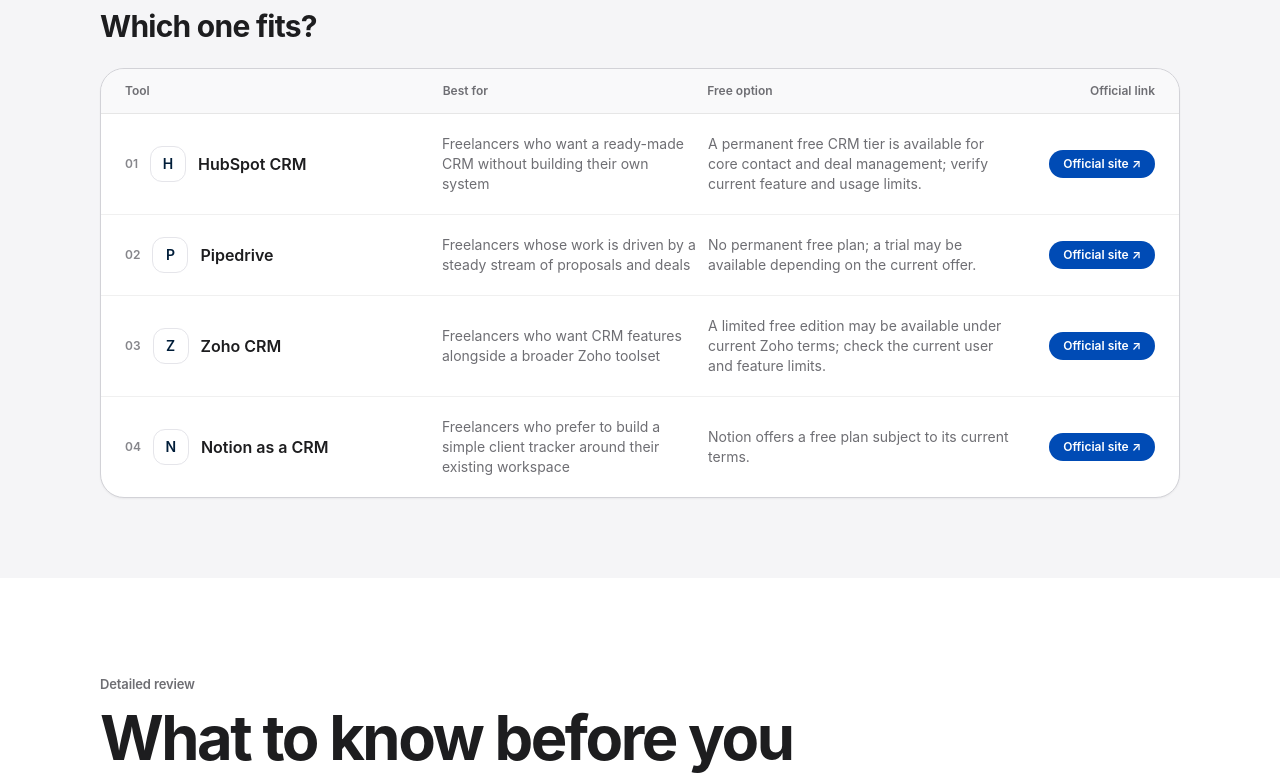
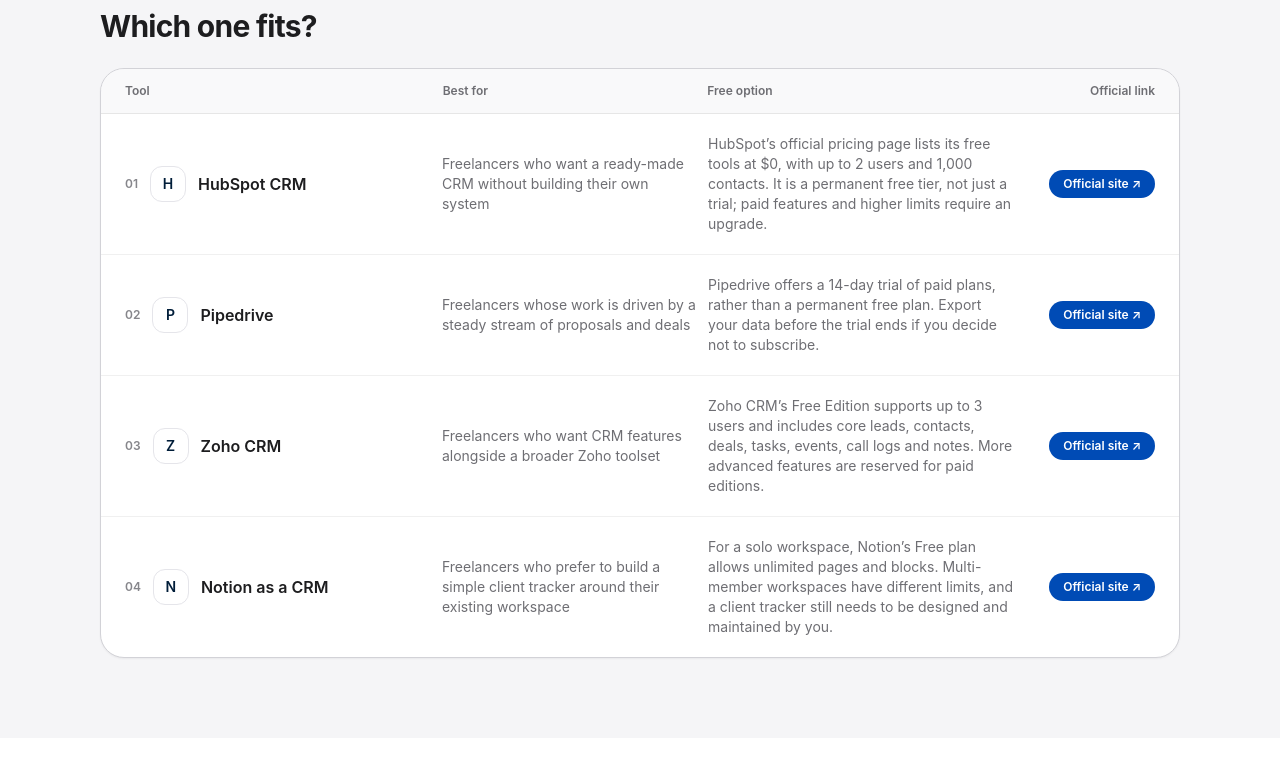
Before and after one commit to LinukaBandara/StackPick, a Next.js app: page /best/crm-for-freelancers in a window 1280 px wide. Shown: the part 985-1762 px from the top of the page. Built offline with nearby package versions, Linux system fonts and the light colour scheme; no server answers.

Commit message:
Add verified CRM free-plan limits for freelancers

```diff
--- a/app/best/crm-for-freelancers/page.tsx
+++ b/app/best/crm-for-freelancers/page.tsx
@@ -4,7 +4,7 @@ import ComparisonArticle from "@/components/ComparisonArticle";
 export const metadata: Metadata = {
   title: "Best CRM for Freelancers (2026): Free Plans Compared",
   description:
-    "Find a CRM that fits a solo freelance business without paying for features you will never use. Compare HubSpot, Pipedrive, Zoho CRM and Notion.",
+    "Compare HubSpot, Zoho CRM, Pipedrive and Notion for freelance client tracking, current free-plan limits, follow-ups and upgrade tradeoffs.",
   alternates: { canonical: "/best/crm-for-freelancers" },
 };
 
@@ -20,7 +20,7 @@ export default function CrmForFreelancersPage() {
           name: "HubSpot CRM",
           bestFor: "Freelancers who want a ready-made CRM without building their own system",
           freeOption:
-            "A permanent free CRM tier is available for core contact and deal management; verify current feature and usage limits.",
+            "HubSpot’s official pricing page lists its free tools at $0, with up to 2 users and 1,000 contacts. It is a permanent free tier, not just a trial; paid features and higher limits require an upgrade.",
           tradeoff:
             "It gives a solo freelancer room to grow, but the wider HubSpot ecosystem can introduce paid features you may not need at the beginning.",
           url: "https://www.hubspot.com/pricing/crm",
@@ -29,7 +29,7 @@ export default function CrmForFreelancersPage() {
           name: "Pipedrive",
           bestFor: "Freelancers whose work is driven by a steady stream of proposals and deals",
           freeOption:
-            "No permanent free plan; a trial may be available depending on the current offer.",
+            "Pipedrive offers a 14-day trial of paid plans, rather than a permanent free plan. Export your data before the trial ends if you decide not to subscribe.",
           tradeoff:
             "Its pipeline-first approach is easy to understand when every prospect has a sales stage, but it is harder to justify if you mainly need a lightweight client address book.",
           url: "https://www.pipedrive.com/en/pricing",
@@ -38,7 +38,7 @@ export default function CrmForFreelancersPage() {
           name: "Zoho CRM",
           bestFor: "Freelancers who want CRM features alongside a broader Zoho toolset",
           freeOption:
-            "A limited free edition may be available under current Zoho terms; check the current user and feature limits.",
+            "Zoho CRM’s Free Edition supports up to 3 users and includes core leads, contacts, deals, tasks, events, call logs and notes. More advanced features are reserved for paid editions.",
           tradeoff:
             "It can make sense when your workflow already uses Zoho products, while the larger feature set can mean more setup than a solo freelancer actually needs.",
           url: "https://www.zoho.com/crm/zohocrm-pricing.html",
@@ -47,7 +47,7 @@ export default function CrmForFreelancersPage() {
           name: "Notion as a CRM",
           bestFor: "Freelancers who prefer to build a simple client tracker around their existing workspace",
           freeOption:
-            "Notion offers a free plan subject to its current terms.",
+            "For a solo workspace, Notion’s Free plan allows unlimited pages and blocks. Multi-member workspaces have different limits, and a client tracker still needs to be designed and maintained by you.",
           tradeoff:
             "You can shape the database around your own process, but you are responsible for designing and maintaining the CRM workflow instead of getting a purpose-built sales system.",
           url: "https://www.notion.com/pricing",
```
